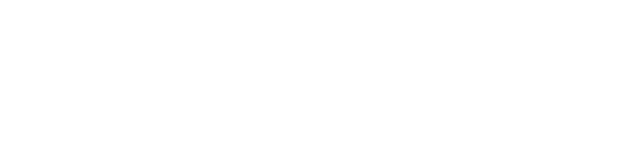
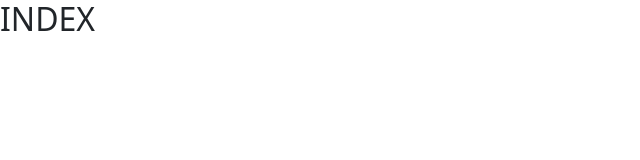
Before and after one commit to VitorMiriani/AulaLoja, a plain HTML site: page index.html in a window 1280 px wide. Shown: the whole page, without its empty margins (0-640 px from the left). Drawn offline with nearby package versions, Linux system fonts and the light colour scheme.

Commit message:
Merge Index

```diff
--- a/index.html
+++ b/index.html
@@ -12,7 +12,7 @@
 
 <body>
 
-
+ <H2>INDEX</H2>
 </body>
 
 </html>
```
